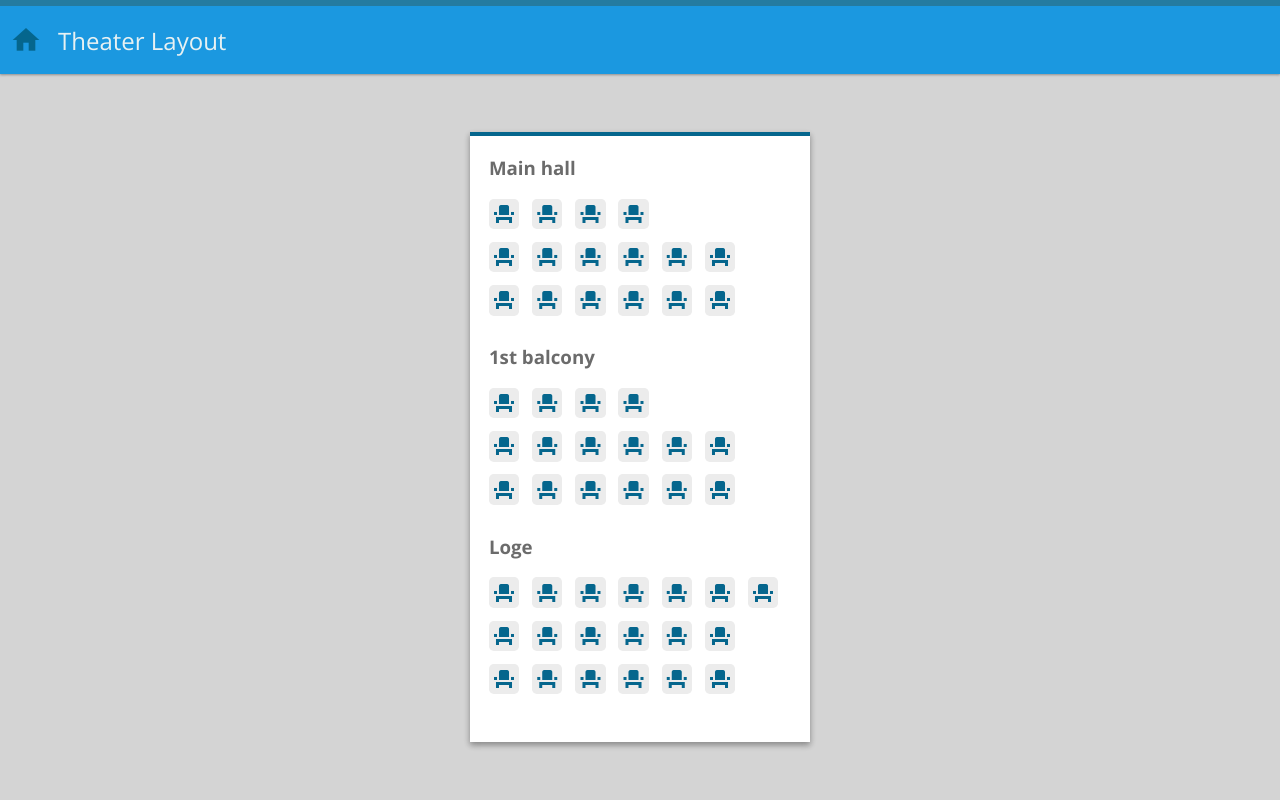
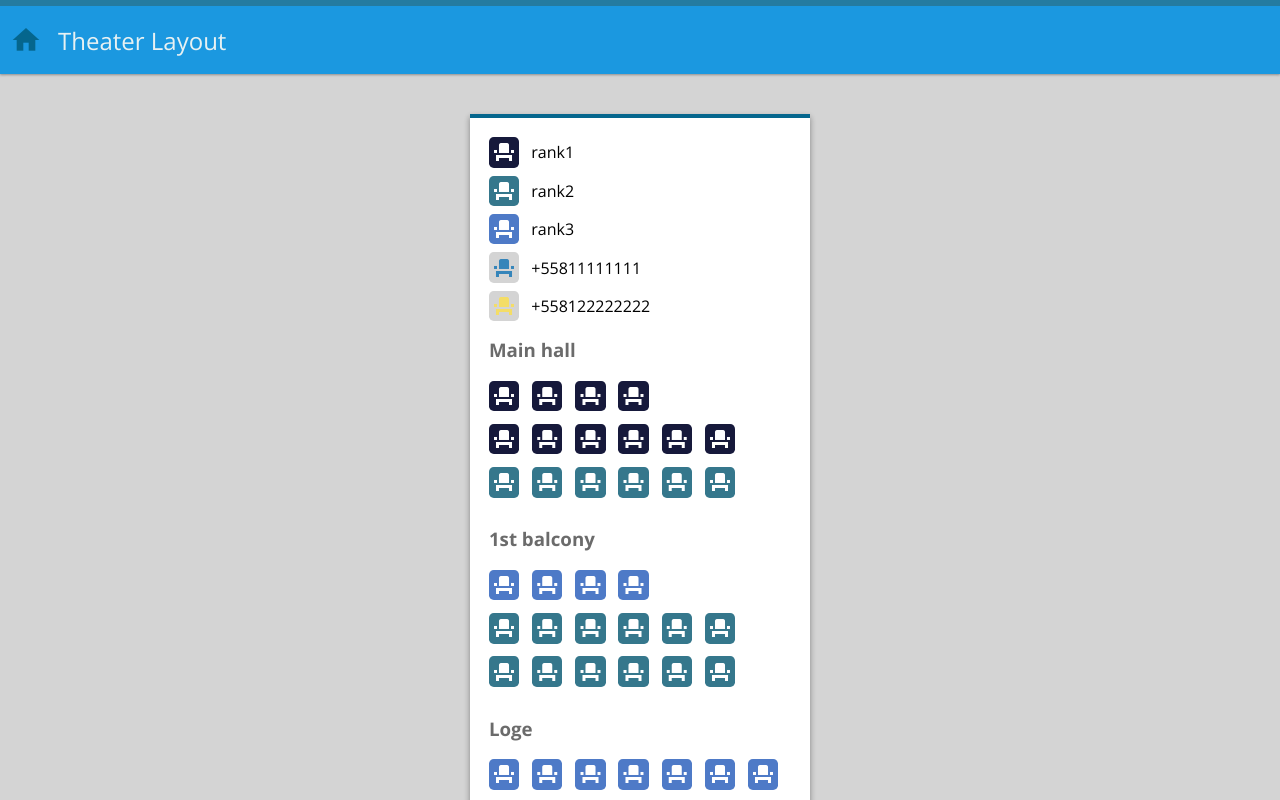
Before and after one commit to marlosin/theater-seats-vue-example, a Vue app in the folder client/: page / in a window 1280 px wide. Shown: the top 800 px of the page. Built offline with nearby package versions, Linux system fonts and the light colour scheme.

Commit message:
Add colors for seat ranks

```diff
--- a/client/package.json
+++ b/client/package.json
@@ -10,7 +10,9 @@
   },
   "dependencies": {
     "@types/axios": "^0.14.0",
+    "@types/randomcolor": "^0.4.3",
     "axios": "^0.18.0",
+    "randomcolor": "^0.5.3",
     "vue": "^2.5.16",
     "vue-property-decorator": "^6.1.0"
   },
--- a/client/src/components/theater-layout-section/theater-layout-section.component.html
+++ b/client/src/components/theater-layout-section/theater-layout-section.component.html
@@ -1,6 +1,13 @@
 <div class="theater-section">
   <h3>{{section.name}}</h3>
-  <div v-for="row in section.rows" class="theater-section-row">
-    <i v-for="seat in row.seats" class="material-icons theater-seat">event_seat</i>
+  <div
+    v-for="row in section.rows"
+    class="theater-section-row">
+    <i
+      v-for="seat in row.seats"
+      class="material-icons theater-seat"
+      :class="seat.rank">
+      event_seat
+    </i>
   </div>
 </div>
--- a/client/src/components/theater-layout-section/theater-layout-section.component.scss
+++ b/client/src/components/theater-layout-section/theater-layout-section.component.scss
@@ -1,4 +1,6 @@
 @import 'src/styles/variables';
+@import 'src/styles/mixins';
+@import 'src/styles/common';
 
 .theater-section {
   display: flex;
@@ -18,30 +20,5 @@
 }
 
 .theater-seat {
-  background-color: $grey0;
-  border-radius: .3rem;
-  color: $accent;
-  margin-right: .8rem;
-  padding: .2rem;
-  user-select: none;
+  @include seat();
 }
-
-.rank1 {
-  background-color: $rank1;
-}
-
-.rank2 {
-  background-color: $rank2;
-}
-
-.rank3 {
-  background-color: $rank3;
-}
-
-.rank4 {
-  background-color: $rank4;
-}
-
-.rank5 {
-  background-color: $rank5;
-}
--- a/client/src/components/theater-layout-section/theater-layout-section.component.ts
+++ b/client/src/components/theater-layout-section/theater-layout-section.component.ts
@@ -1,9 +1,13 @@
 import Vue from 'vue'
 import { Component, Prop } from 'vue-property-decorator'
-import { TheaterSection } from '@/models/theater-section'
+import { TheaterSection, TheaterSectionRow } from '@/models/theater-section'
+import { GroupModel } from '@/models/group'
 
 @Component({})
 export default class TheaterLayoutSection extends Vue {
   @Prop()
   section!: TheaterSection
+
+  @Prop()
+  groupData!: GroupModel[]
 }
--- a/client/src/components/theater-layout/theater-layout.component.html
+++ b/client/src/components/theater-layout/theater-layout.component.html
@@ -1,9 +1,20 @@
 <section class="theater-layout">
   <div class="theater-sections">
+    <ul class="theater-seats-caption">
+      <li v-for="caption in captions">
+        <i
+          class="material-icons theater-seat-caption"
+          :class="caption.styleClass"
+          :style="{ color: caption.color }">
+          event_seat</i>
+        <span>{{caption.label}}</span>
+      </li>
+    </ul>
     <theater-layout-section
       v-for="section in theaterLayout.sections"
       :key="section.name"
       :section="section"
+      :group-data="groupData"
     />
   </div>
 </section>
--- a/client/src/components/theater-layout/theater-layout.component.scss
+++ b/client/src/components/theater-layout/theater-layout.component.scss
@@ -1,5 +1,6 @@
 @import 'src/styles/variables';
 @import 'src/styles/mixins';
+@import 'src/styles/common';
 
 .theater-layout {
   align-items: center;
@@ -13,5 +14,27 @@
   @include shadow-higher();
   border-top: 4px solid $accent;
   background-color: #FFFFFF;
+  margin: 40px 0;
   padding: 1.2rem;
 }
+
+.theater-seats-caption {
+  margin-top: 0;
+  padding: 0;
+
+  li {
+    list-style-type: none;
+    display: flex;
+    align-items: center;
+    margin-bottom: .5em;
+  }
+}
+
+.theater-seat-caption {
+  @include seat();
+  margin-right: .5em;
+
+  &:not([class*="rank"]) {
+    background-color: $grey1;
+  }
+}
--- a/client/src/components/theater-layout/theater-layout.component.ts
+++ b/client/src/components/theater-layout/theater-layout.component.ts
@@ -1,10 +1,16 @@
 import Vue from 'vue'
-// import { Emit, Prop, Watch } from 'vue-property-decorator'
 import { Component, Prop } from 'vue-property-decorator'
 import { TheaterLayoutModel } from '@/models/theater-layout'
 import { GroupModel } from '@/models/group'
 // @ts-ignore
 import TheaterLayoutSection from '@/components/theater-layout-section/index.vue'
+import randomColor from 'randomcolor'
+
+interface Caption {
+  label: string
+  color?: string
+  styleClass?: string
+}
 
 @Component({ components: { TheaterLayoutSection } })
 export default class TheaterLayout extends Vue {
@@ -13,4 +19,21 @@ export default class TheaterLayout extends Vue {
 
   @Prop({ default: () => [] })
   groupData!: GroupModel[]
+
+  private get _rankCaptions (): Caption[] {
+    return this.theaterLayout.ranks
+      .map(rank => ({ label: rank, styleClass: rank }))
+  }
+
+  private get _groupDataCaptions (): Caption[] {
+    return this.groupData
+      .map(groupData => ({ label: groupData.id, color: randomColor() }))
+  }
+
+  public get captions (): Caption[] {
+    return [
+      ...this._rankCaptions,
+      ...this._groupDataCaptions
+    ]
+  }
 }
--- /dev/null
+++ b/client/src/styles/_common.scss
@@ -0,0 +1,30 @@
+@import 'variables';
+
+@mixin rank-color($color) {
+  background-color: $color;
+  color: #FFFFFF;
+}
+
+.rank1 {
+  @include rank-color($rank1);
+}
+
+.rank2 {
+  @include rank-color($rank2);
+}
+
+.rank3 {
+  @include rank-color($rank3);
+}
+
+.rank4 {
+  @include rank-color($rank4);
+}
+
+.rank5 {
+  @include rank-color($rank5);
+}
+
+.seat--occupied {
+  @include rank-color($rank5);
+}
--- a/client/src/styles/_mixins.scss
+++ b/client/src/styles/_mixins.scss
@@ -9,3 +9,10 @@ $black: #000000;
   box-shadow: 0 3px 6px rgba($black, .16),
               0 3px 6px rgba($black, .23);
 }
+
+@mixin seat() {
+  border-radius: .3rem;
+  margin-right: .8rem;
+  padding: .2rem;
+  user-select: none;
+}
--- a/client/src/styles/_variables.scss
+++ b/client/src/styles/_variables.scss
@@ -13,8 +13,14 @@ $grey3: #a9a9a9;
 $grey4: #6b6b6b;
 $grey5: #6f6f6f;
 
-$rank1: #f44747;
-$rank2: #d696bb;
-$rank3: #eedc31;
-$rank4: #7fdb6a;
-$rank5: #0e68ce;
+$rank1: #16193B;
+$rank2: #35778C;
+$rank3: #4E7AC7;
+$rank4: #7FB2F0;
+$rank5: #ADD5F7;
+
+// $rank1: #0e68ce;
+// $rank2: #f44747;
+// $rank3: #7fdb6a;
+// $rank4: #eedc31;
+// $rank5: #d696bb;
```
Also changed, not shown: client/src/models/theater-section.ts (+4 -4 lines), client/src/components/theater-layout-section/index.vue (line endings or trailing spaces), 1 other file (tests, documents, lock files or other folders).
